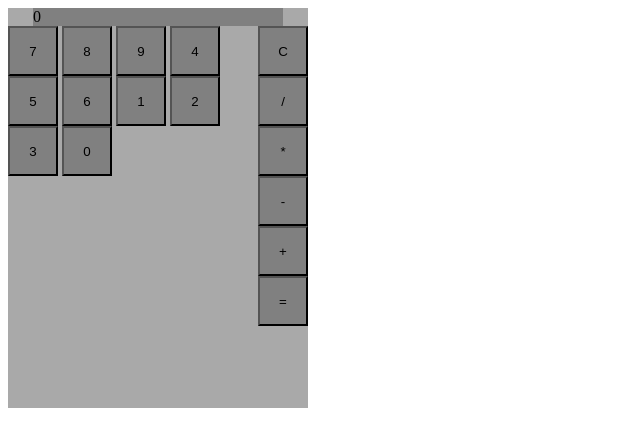
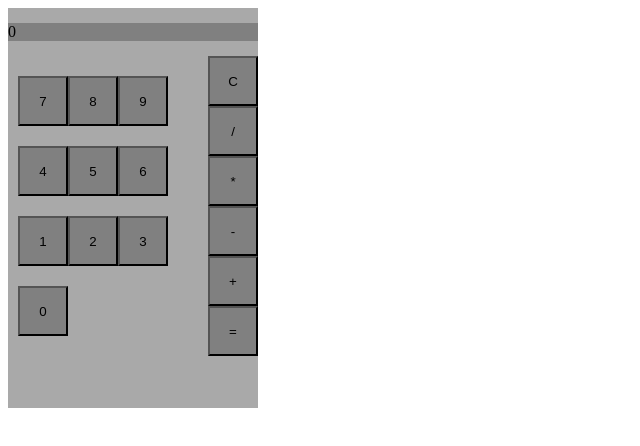
Before and after one commit to BigSteveXD/javascript-calculator, a plain HTML site: page index.html in a window 1280 px wide. Shown: the whole page, without its empty margins (0-640 px from the left). Drawn offline with Linux system fonts and the light colour scheme.

Commit message:
added flex to left class

```diff
--- a/style.css
+++ b/style.css
@@ -1,6 +1,6 @@
 .calculator {
     background-color: darkgrey;
-    width: 300px;
+    width: 250px;
     height: 400px;
     display: flex;
     flex-direction: column;
@@ -10,11 +10,20 @@
 #display {
     background-color: grey;
     width: 250px;
+    margin: 15px;
 }
 
 .bottom{
     display: flex;
     flex-direction: row;
+}
+
+.left {
+    display: flex;
+    flex-wrap: wrap;
+    /* flex-direction: column; */
+    margin: 10px;
+    align-items: center;
 }
 
 .right {
```
